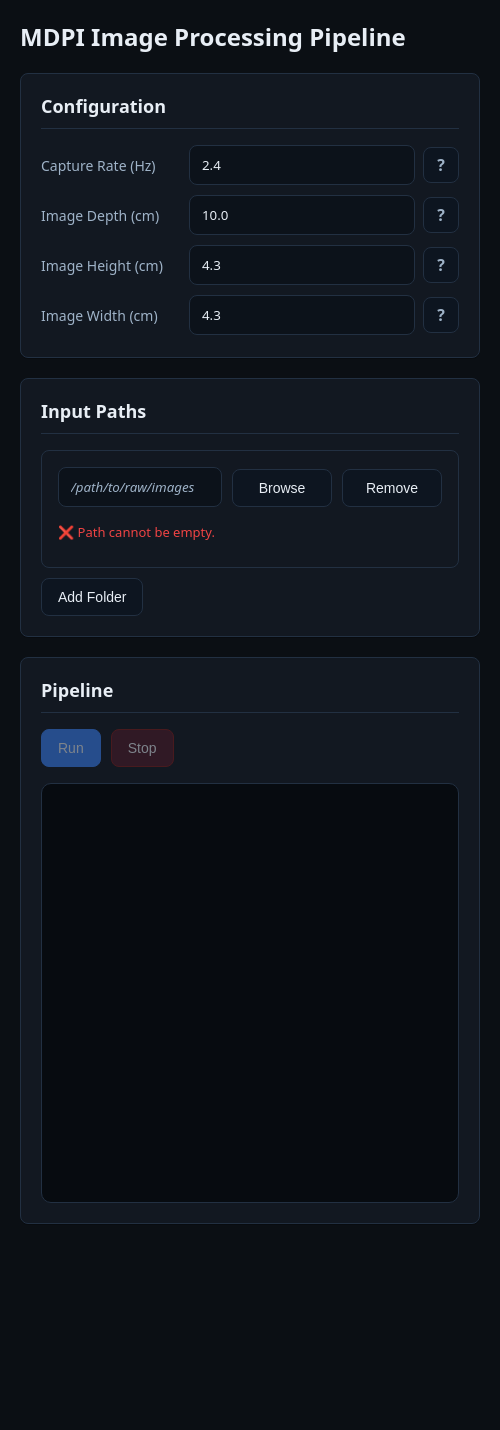
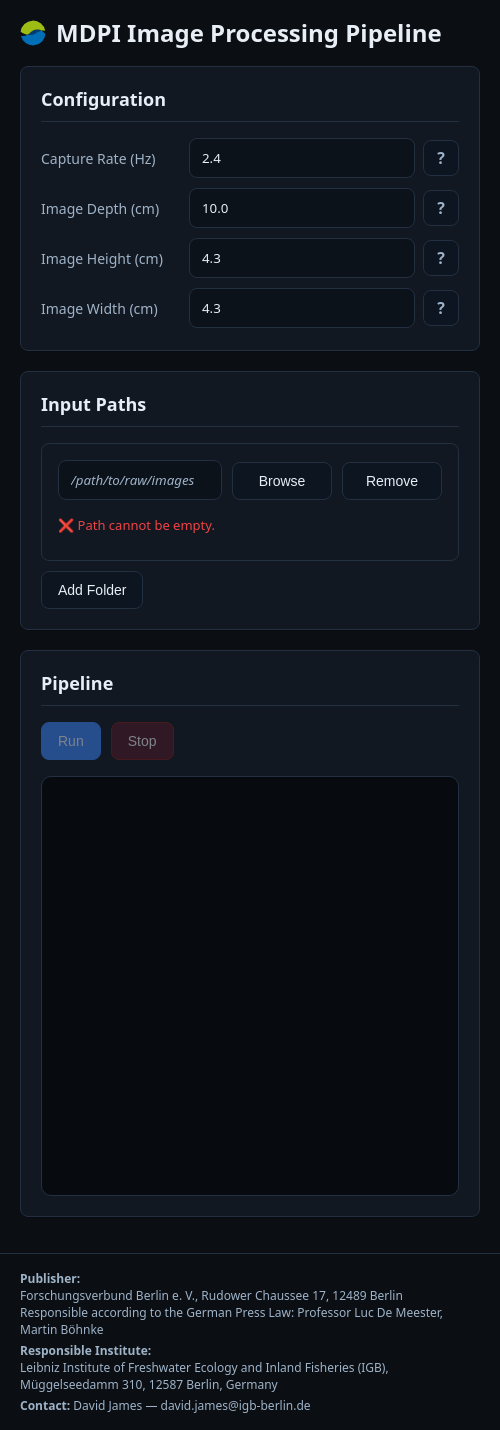
Before and after one commit to Aerius01/MDPI, an Electron app: page electron/renderer/index.html in a window 500 px wide. Shown: the top 1430 px of the page. Before the commit the page ends 1264 px from the top, so only its background shows below. Drawn offline with Linux system fonts and the light colour scheme; no server answers.

Commit message:
Cleaning up and added IGB logo and corporate info

```diff
--- a/electron/renderer/index.html
+++ b/electron/renderer/index.html
@@ -10,7 +10,10 @@
 
 <body>
     <div class="container">
-        <h2>MDPI Image Processing Pipeline</h2>
+        <div class="title-row">
+            <img class="title-logo" src="assets/igb-logo.svg" alt="IGB Logo">
+            <h2>MDPI Image Processing Pipeline</h2>
+        </div>
 
         <div class="card" id="config-card">
             <h3>Configuration</h3>
@@ -89,6 +92,21 @@
         </div>
 
     </div>
+    <footer class="imprint">
+        <div class="imprint-inner">
+            <div class="imprint-text">
+                <p><strong>Publisher:</strong><br>
+                    Forschungsverbund Berlin e. V., Rudower Chaussee 17, 12489 Berlin<br>
+                    Responsible according to the German Press Law: Professor Luc De Meester, Martin Böhnke
+                </p>
+                <p><strong>Responsible Institute:</strong><br>
+                    Leibniz Institute of Freshwater Ecology and Inland Fisheries (IGB), Müggelseedamm 310, 12587 Berlin,
+                    Germany
+                </p>
+                <p><strong>Contact:</strong> David James — david.james@igb-berlin.de</p>
+            </div>
+        </div>
+    </footer>
 
     <script src="renderer.js"></script>
 </body>
--- a/electron/renderer/styles.css
+++ b/electron/renderer/styles.css
@@ -53,6 +53,27 @@
     font-size: 24px;
 }
 
+.title-row {
+    display: flex;
+    align-items: center;
+    gap: 10px;
+    margin-bottom: 20px;
+}
+
+.title-row h2 {
+    margin: 0;
+    /* avoid extra vertical space inside the row */
+    line-height: 1;
+    /* align better with the icon height */
+}
+
+.title-logo {
+    width: 26px;
+    height: 26px;
+    display: block;
+    flex-shrink: 0;
+}
+
 h3 {
     margin: 0 0 16px 0;
     font-weight: 600;
@@ -68,6 +89,11 @@
     padding: 20px;
     margin-bottom: 20px;
     box-shadow: 0 1px 0 rgba(0, 0, 0, 0.25);
+}
+
+/* Reduce space after the final card above the footer */
+.container>.card:last-of-type {
+    margin-bottom: 8px;
 }
 
 #config-card {
@@ -341,3 +367,34 @@
 ::-webkit-scrollbar-corner {
     background: var(--panel);
 }
+
+/* Imprint footer */
+.imprint {
+    margin-top: 8px;
+    padding: 12px 0 12px;
+    /* reduce bottom padding */
+    border-top: 1px solid var(--border);
+    color: var(--muted);
+    font-size: 12px;
+}
+
+.imprint-inner {
+    max-width: 1100px;
+    /* align with main container */
+    margin: 0 auto;
+    padding: 0 20px;
+    /* add left/right padding like container */
+    display: flex;
+    align-items: flex-start;
+    gap: 12px;
+}
+
+.imprint-logo {
+    width: 32px;
+    height: 32px;
+    flex-shrink: 0;
+}
+
+.imprint-text p {
+    margin: 4px 0;
+}
```
Also changed, not shown: environment_from_history.yml (deleted, +0 -18 lines), electron/renderer/assets/igb-logo.svg (added), electron/resources/IGB_BM_farbe_pos.jpg (added), 2 other files.
